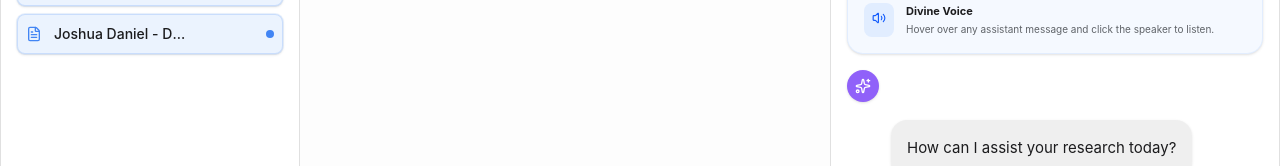
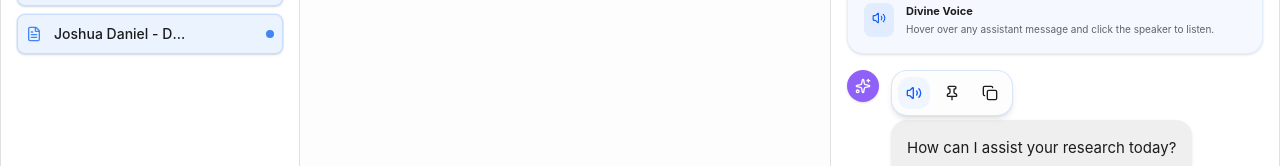
Before and after one commit to Prasad-PingFederate/dailymannaai, a Next.js app: page /notebook in a window 1280 px wide. Shown: the part 262-428 px from the top of the page. Built offline with nearby package versions, Linux system fonts and the light colour scheme.

Commit message:
Make audio control buttons always visible - removed opacity-0 class

```diff
--- a/src/components/notebook/NotebookCore.tsx
+++ b/src/components/notebook/NotebookCore.tsx
@@ -1724,7 +1724,7 @@ export default function NotebookWorkspace() {
                                     <div className="flex flex-col gap-1 max-w-[90%]">
                                         {/* Audio Controls - Positioned above message bubble */}
                                         {msg.role === 'assistant' && (
-                                            <div className="flex items-center gap-1.5 self-start bg-background shadow-md backdrop-blur-md p-1.5 rounded-2xl border border-accent/20 transition-all duration-300 opacity-0 group-hover:opacity-100">
+                                            <div className="flex items-center gap-1.5 self-start bg-background shadow-md backdrop-blur-md p-1.5 rounded-2xl border border-accent/20 transition-all duration-300">
                                                 <button
                                                     onClick={() => handleSpeakMessage(msg.content, i)}
                                                     className={`p-2 rounded-xl transition-all flex items-center gap-1.5 cursor-pointer ${isSpeakingMap[i] ? 'bg-blue-600 text-white animate-divine-pulse' : 'hover:bg-blue-100/50 text-blue-600 bg-blue-50'}`}
```
